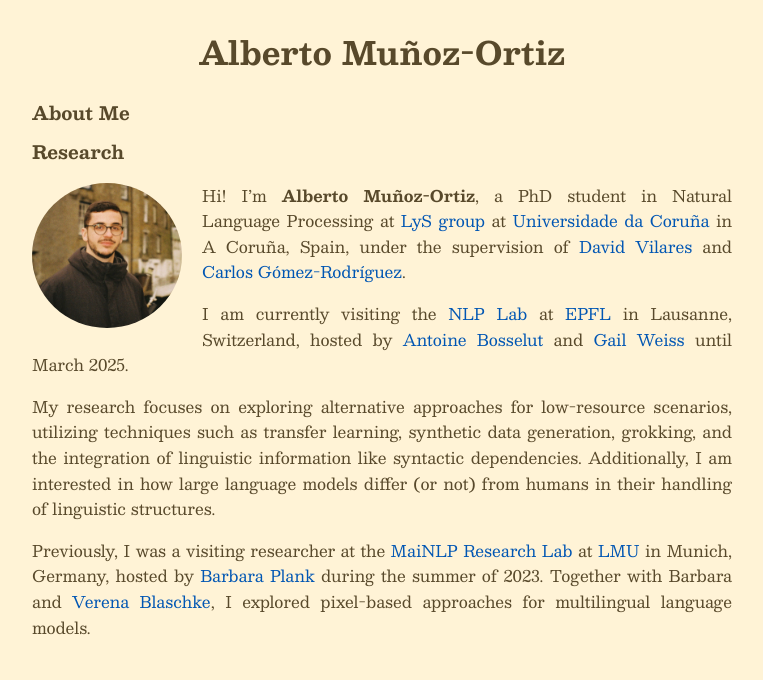
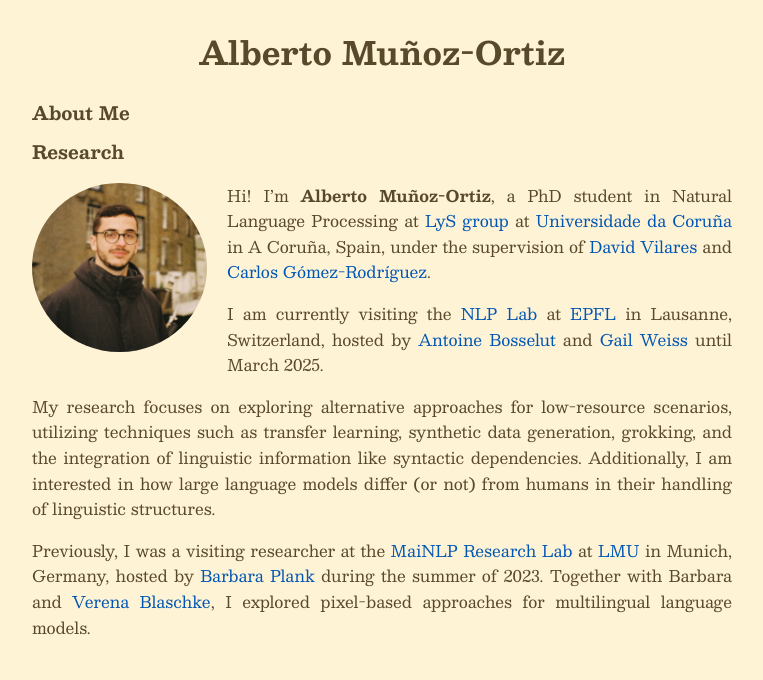
Before and after one commit to amunozo/amunozo.github.io, a Jekyll site: the page built from index.md, in a window 1280 px wide. Shown: the top 680 px of the page, without its empty margins (258-1021 px from the left). Built offline with Jekyll 4.4.1, drawn with Linux system fonts in a browser that asks for light colours; grey boxes are pictures that could not be loaded.

Commit message:
enlarge picture

```diff
--- a/index.md
+++ b/index.md
@@ -5,7 +5,7 @@ permalink: /
 ---
 
 <div style="float: left; margin-right: 20px; margin-bottom: 10px;">
-  <img src="./image.png" alt="My Picture" style="border-radius: 50%; width: 150px; height: auto;" />
+  <img src="./image.png" alt="My Picture" style="border-radius: 50%; width: 175px; height: auto;" />
 </div>
 
 Hi! I’m **Alberto Muñoz-Ortiz**, a PhD student in Natural Language Processing at [LyS group](https://www.grupolys.org/) at [Universidade da Coruña](https://www.udc.es/) in A Coruña, Spain, under the supervision of [David Vilares](http://www.grupolys.org/~david.vilares/) and [Carlos Gómez-Rodríguez](http://www.grupolys.org/~cgomezr/).
```
